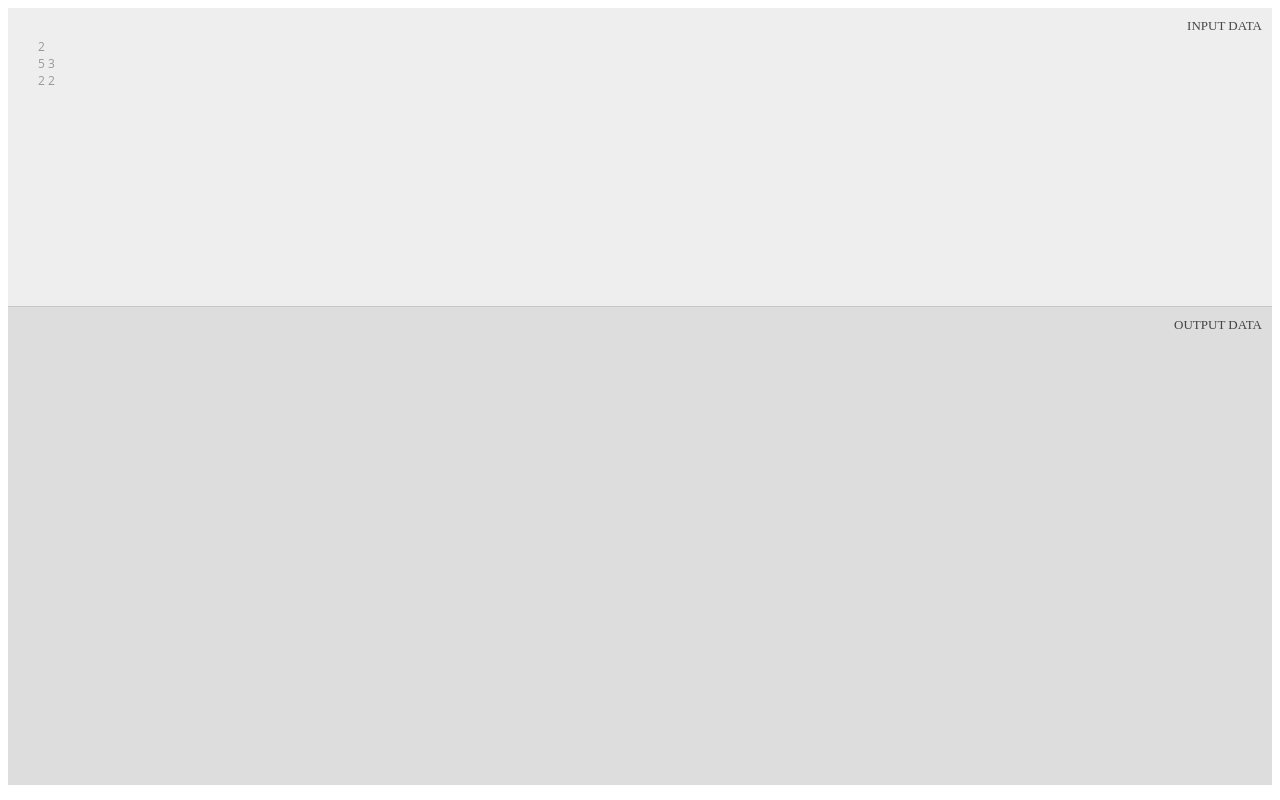
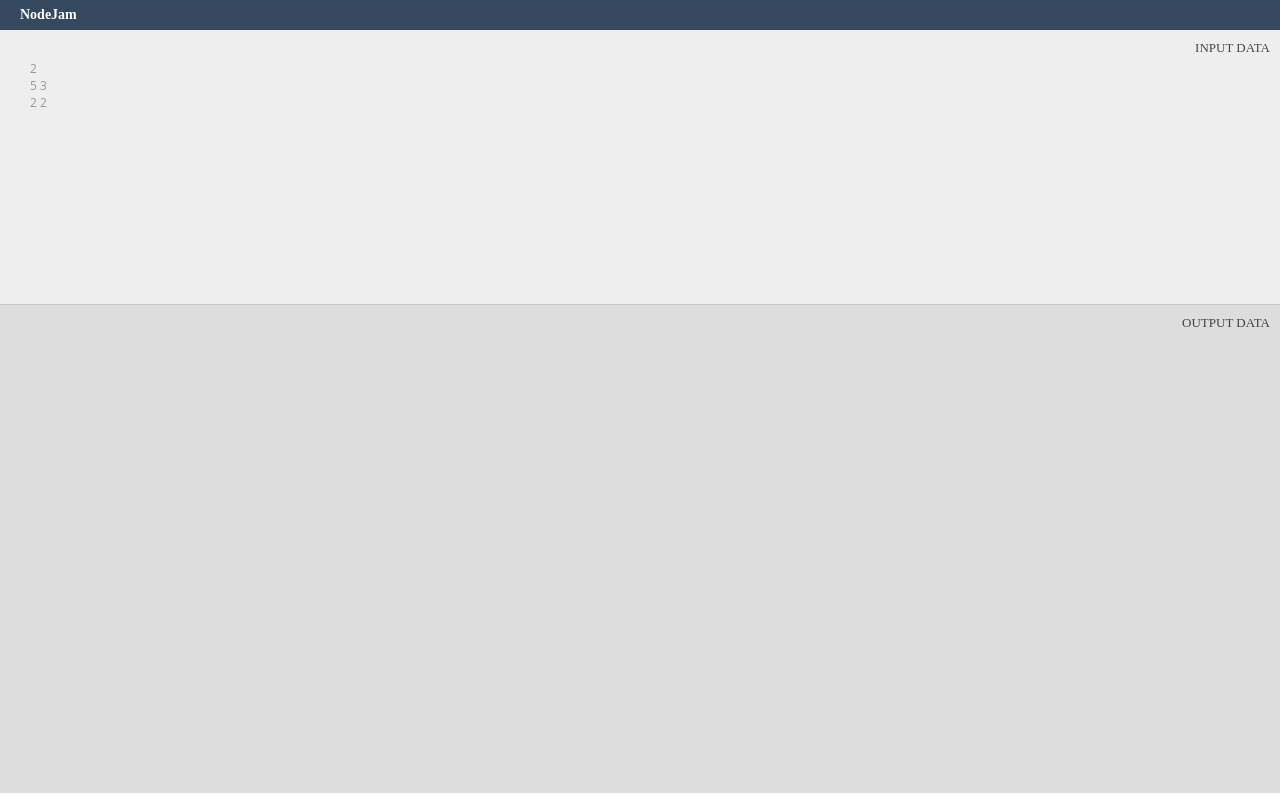
Before and after one commit to shade/nodejam, a website: page locals/index.html in a window 1280 px wide. Drawn offline with Linux system fonts and the light colour scheme.

Commit message:
Added some cool CSS

```diff
--- a/locals/index.html
+++ b/locals/index.html
@@ -5,9 +5,29 @@
 			body{
 				overflow: hidden;
 			}
+			#headerBar{
+				height:30px;
+				position:absolute;
+				top:0px;
+				left:0px;
+				z-index: 100;
+				width:100%;
+				background-color:#34495E;
+			}
+				#headerLogo{
+					font-size:14px;
+					font-weight:600;
+					color:#FFF;
+					font-family: Raleway;
+					height:30px;
+					line-height: 30px;
+					margin-left:20px;
+				}
 			#inputBox{
-				position: relative;
-				height:38%;
+				position: absolute;
+				top:30px;
+				left: 0px;
+				height:calc(38% - 30px);
 				background-color:#eee;
 				font-family:Open Sans;
 				box-sizing: border-box;
@@ -15,12 +35,16 @@
 				color:#999;
 				font-size:12px;
 				overflow-y: scroll;
+				width:100%;
 			}
 			#outputBox{
-				position: relative;
+				position: absolute;
+				top:38%;
+				left:0px;
 				height:61%;
 				background-color: #ddd;
 				border-top:1px solid rgba(0,0,0,0.1);
+				width:100%;
 			}
 			.box-description{
 				font-family:Raleway;
@@ -35,6 +59,10 @@
 		</style>
 	</head>
 	<body>
+		<div id="headerBar">
+			<div id="headerLogo">NodeJam</div>
+
+		</div>
 		<div id="inputBox">
 			2<br>
 			5 3<br>
--- a/package.json
+++ b/package.json
@@ -25,6 +25,7 @@
   },
   "homepage": "https://github.com/joe-tom/nodejam#readme",
   "dependencies": {
+    "chokidar": "^1.4.3",
     "socket.io": "^1.4.5"
   }
 }
--- a/server.js
+++ b/server.js
@@ -1,6 +1,7 @@
 var Server	=	require('http').createServer(Handle);
 var io	=	require('socket.io')(Server);
 var fs	=	require('fs');
+var chokidar	=	require('chokidar');
 var GET	=	{};
 
 //A little handler for this server
@@ -45,5 +46,4 @@
 
 
 
-
 Server.listen(1997);
```
Also changed, not shown: 1 other file.
